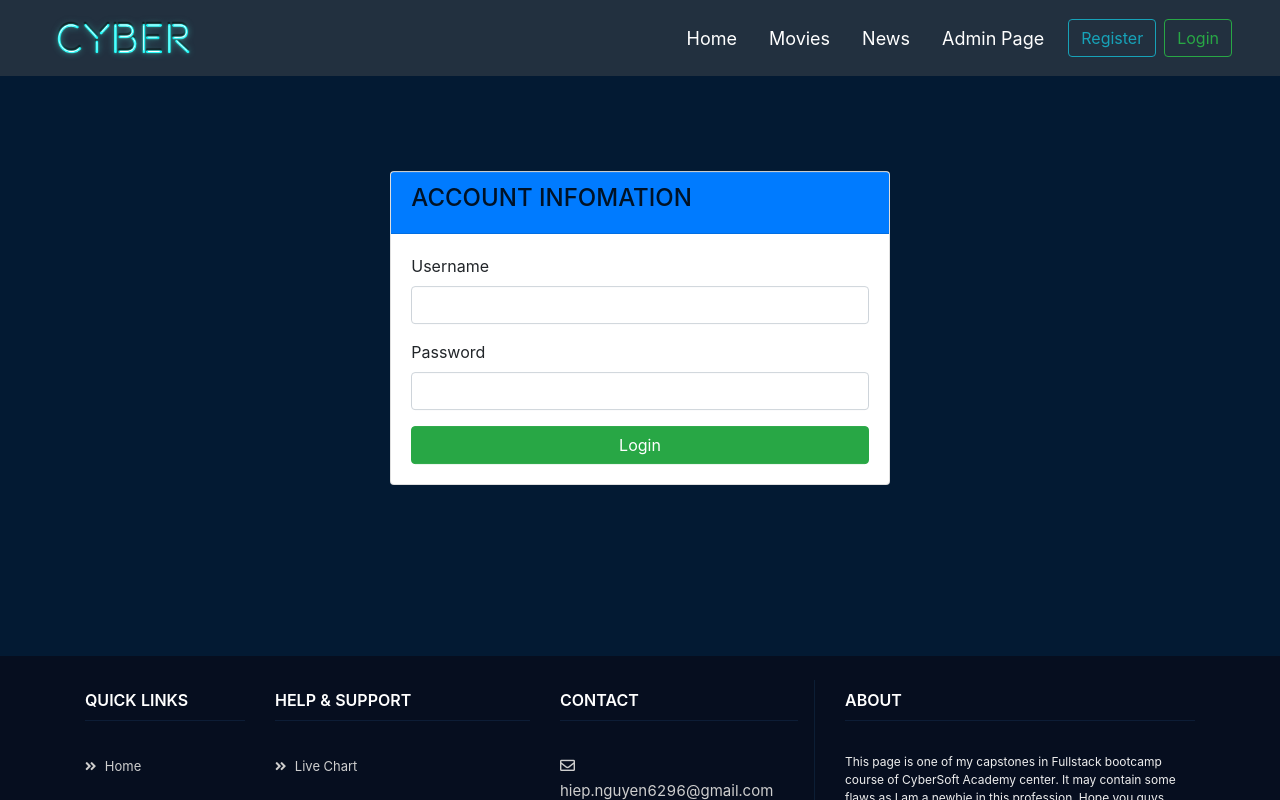
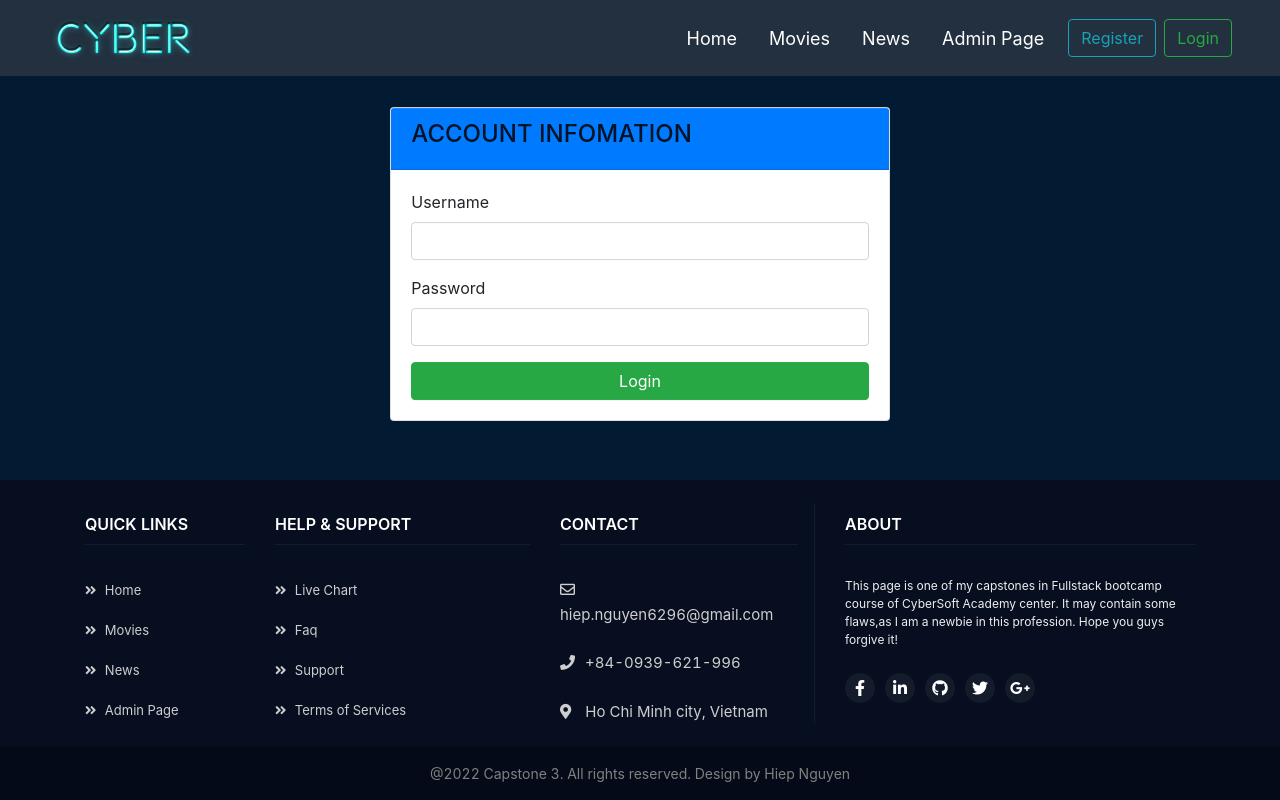
Before and after one commit to emganek/ReactJs-Movies-FE, a React (Create React App) app: page /login in a window 1280 px wide. Shown: the top 800 px of the page. Built offline with nearby package versions, Linux system fonts and the light colour scheme.

Commit message:
bug fix first final

```diff
--- a/src/constants/common.js
+++ b/src/constants/common.js
@@ -1,8 +1,6 @@
 export const TOKEN_CYBERSOFT = 'eyJhbGciOiJIUzI1NiIsInR5cCI6IkpXVCJ9.eyJ0ZW5Mb3AiOiJCb290Y2FtcCAyOSIsIkhldEhhblN0cmluZyI6IjE5LzAxLzIwMjMiLCJIZXRIYW5UaW1lIjoiMTY3NDA4NjQwMDAwMCIsIm5iZiI6MTY0NTk4MTIwMCwiZXhwIjoxNjc0MjM0MDAwfQ.YESwad1hPeFZLi1alQUINpqBwiG-eLBBTADYwGZBfQc'
 
-// export const BASE_URL = `https://movienew.cybersoft.edu.vn/api/`;
-// export const BASE_URL = `http://localhost:3001/api/`;
-export const BASE_URL = `http://hn-workspace.io.vn/api/`;
+export const BASE_URL = process.env.REACT_APP_ENVIRONMENT === 'prod' ? process.env.REACT_APP_PROD_ENDPOINT : process.env.REACT_APP_DEV_ENDPOINT;;
 
 export const USER_INFO_KEY = 'USER_INFO_KEY';
 
--- a/src/index.css
+++ b/src/index.css
@@ -19,6 +19,12 @@ code {
   margin: 0px;
 }
 
+#root{
+  display: flex;
+  flex-direction: column;
+  height: 100%;
+}
+
 :root {
   --clr-font-dark: white;
   --clr-font-detail-dark:#b7b7b7;
--- a/src/modules/movieList/index.css
+++ b/src/modules/movieList/index.css
@@ -1,3 +1,7 @@
+#movieList {
+    flex-grow: 1;
+}
+
 #movieList .nav li {
     color: var(--clr-font-dark) !important;
     text-decoration: none;
@@ -6,7 +10,6 @@
     position: relative;
     transition: all .4s;
 }
-
 
 #movieList .nav li a{
     color: var(--clr-font-dark) !important;
--- a/src/pages/movieAdd/movieAdd.jsx
+++ b/src/pages/movieAdd/movieAdd.jsx
@@ -13,11 +13,9 @@ import React, { useState } from 'react';
 import { MA_NHOM } from '../../constants/common';
 import { uploadNewMovieAPI } from '../../services/movies';
 import './index.css';
+import { useNavigate } from 'react-router-dom';
 
-export default function MovieAdd() {
-    const [componentSize, setComponentSize] = useState('default');
-    const [image, setImage] = useState("");
-    const [state, setState] = useState({
+const INITIAL_VALUE = {
     tenPhim: '',
     trailer: '',
     moTa: '',
@@ -28,7 +26,13 @@ export default function MovieAdd() {
     danhGia: 0,
     hinhAnh: {},
     maNhom: MA_NHOM,
-    })
+}
+
+export default function MovieAdd() {
+    const navigate = useNavigate();
+    const [componentSize, setComponentSize] = useState('default');
+    const [image, setImage] = useState("");
+    const [state, setState] = useState({...INITIAL_VALUE})
 
     const onFormLayoutChange = ({ size }) => {
         setComponentSize(size);
@@ -60,7 +64,8 @@ export default function MovieAdd() {
 
         try {
             const result = await uploadNewMovieAPI(formData);
-            notification.success({ message: "New movie is uploaded successfully" })
+            notification.success({ message: "New movie is uploaded successfully" });
+            navigate("/admin/movie-add");
         } catch (error) {
             notification.error({
                 message: "Upload new movie fail!",
```
Also changed, not shown: package.json (+6 -2 lines), 2 other files (tests, documents, lock files or other folders). Lines whose indentation alone changed are shown as unchanged.
